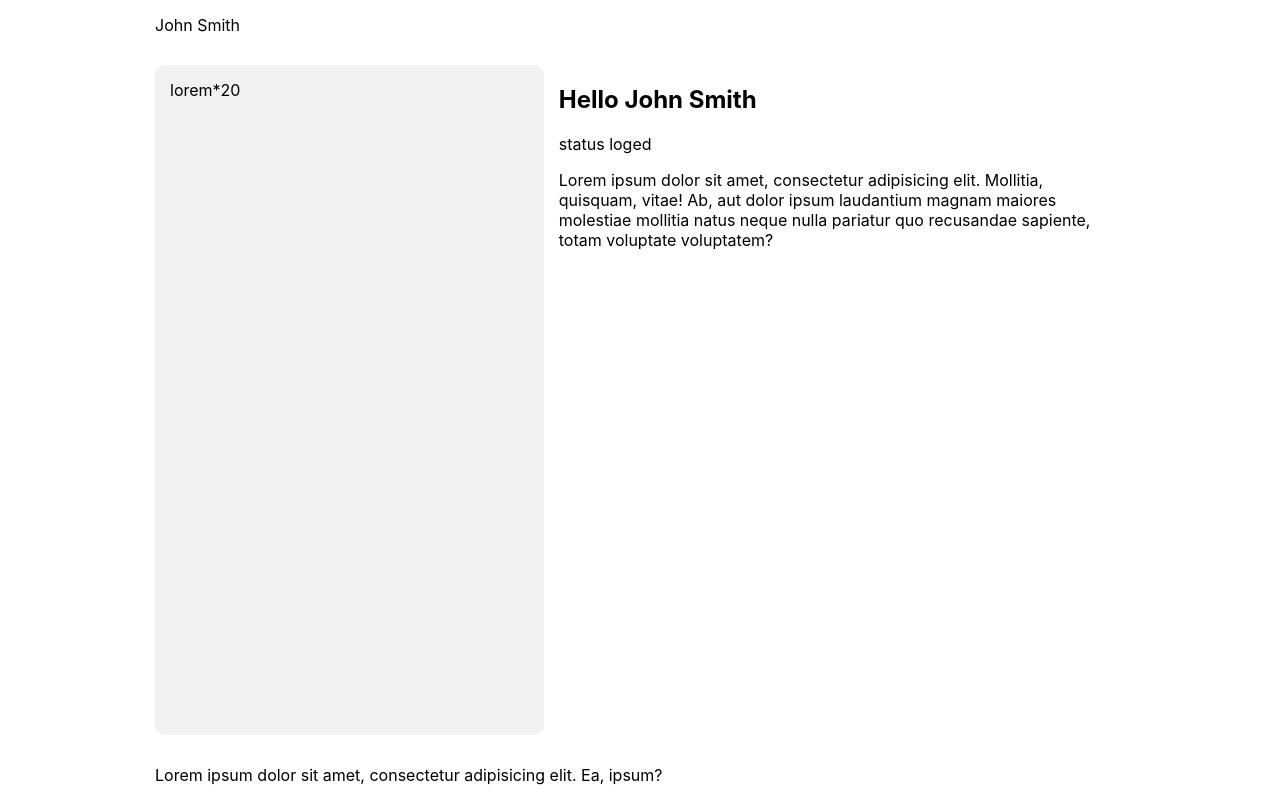
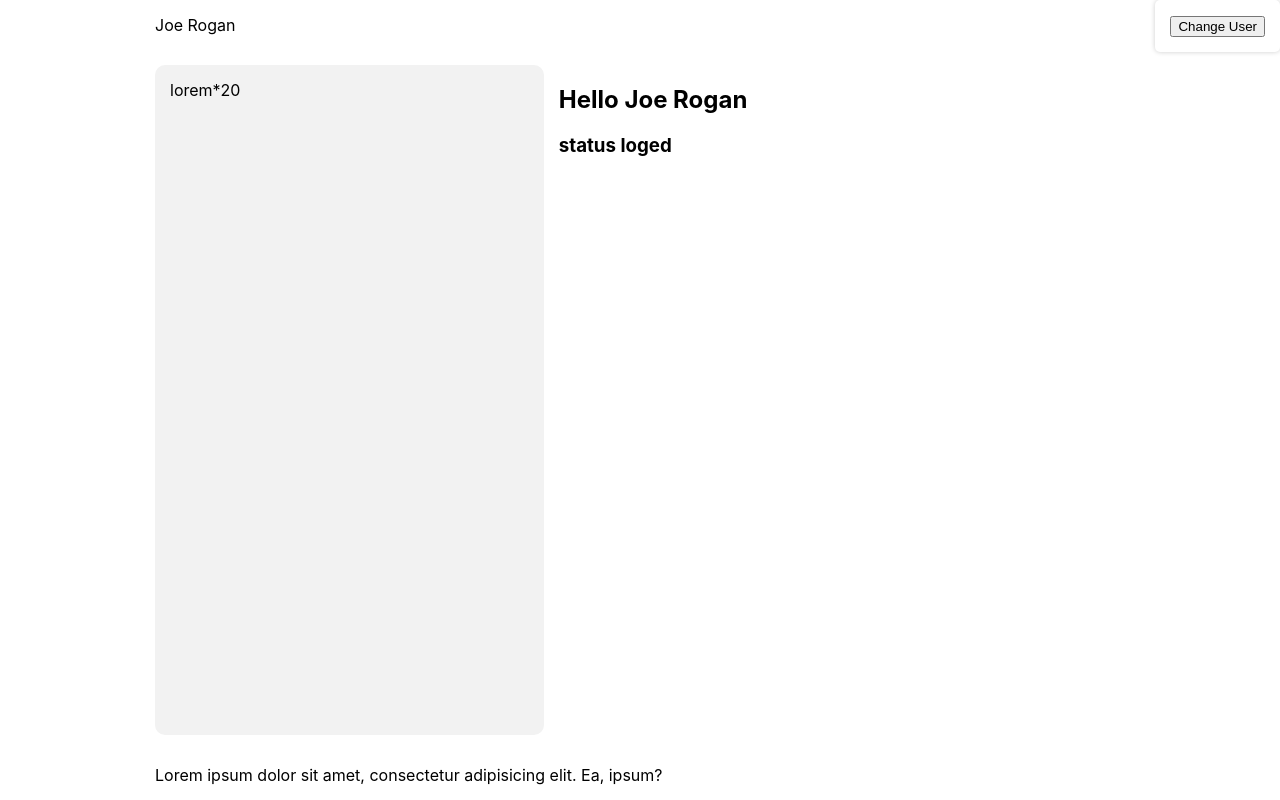
Before and after one commit to frozenfire1984/react-js__learning__context, a React (Create React App) app: page / in a window 1280 px wide. Built offline with nearby package versions, Linux system fonts and the light colour scheme.

Commit message:
reverted user back as string; added setState inside children by context; adding timeout for setState

```diff
--- a/src/App.js
+++ b/src/App.js
@@ -1,13 +1,13 @@
-import {createContext,useContext} from 'react';
+import {createContext,useContext,useState,useEffect} from 'react';
 import './styles/style.css';
 
 const UserContext = createContext("Unknown");
 
 const UserInfo = () => {
-  const user = useContext(UserContext);
+  const {userName} = useContext(UserContext);
   return (
     <div className="userInfo">
-      {user.name}
+      {userName}
     </div>
   )
 };
@@ -23,7 +23,7 @@ const Header = () => {
 };
 
 const Main = ({children}) => {
-  const {user} = useContext(UserContext);
+  const {userName,userStatus} = useContext(UserContext);
   return (
     <main className="main">
       <div className="container">
@@ -32,16 +32,28 @@ const Main = ({children}) => {
             lorem*20
           </aside>
           <div className="cols__content">
-            {/*<h2>Hello {user.name}</h2>*/}
+            <div>
+              <h2>Hello {userName}</h2>
+              <h3>status {userStatus}</h3>
+            </div>
 
-            <UserContext.Consumer>
+            {/*<UserContext.Consumer>
+              {userName => (
+                <div>
+                  <h2>Hello {userName}</h2>
+
+                </div>
+              )}
+            </UserContext.Consumer>*/}
+
+            {/*<UserContext.Consumer>
               {user => (
                 <div>
                   <h2>Hello {user.name}</h2>
                   <span>status {user.status}</span>
                 </div>
               )}
-            </UserContext.Consumer>
+            </UserContext.Consumer>*/}
             {children}
           </div>
         </div>
@@ -60,9 +72,15 @@ const Footer = () => {
   )
 };
 
-const Layout = ({children}) => {
+const Layout = (props, {children}) => {
+  const {setUserName} = useContext(UserContext);
   return (
     <main className="layout">
+      <div className="panel">
+        {/*<button onClick={() => props.setUserName("Dana White")}>Change User</button>*/} {/*Lifting State up*/}
+        <button onClick={() => setUserName("Dana White")}>Change User</button>
+        {/*<div className="panel__content">{props.test}</div>*/}
+      </div>
       <Header/>
       <Main children={children}/>
       <Footer/>
@@ -71,17 +89,28 @@ const Layout = ({children}) => {
 };
 
 const App = () => {
-  //const userName = "John Smith";
-  const user = {
+  const [userName, setUserName] = useState("John Smith");
+  const userStatus = "loged";
+
+  useEffect(() => {
+    setTimeout(() => {
+      setUserName("Joe Rogan");
+    },5000)
+  },[]);
+
+  /*const user = {
     "name": "John Smith",
     "age": 30,
     "status": "loged"
-  };
+  };*/
 
   return (
     <div className="app">
-      <UserContext.Provider value={user}>
-        <Layout>
+      <UserContext.Provider value={{userName, userStatus, setUserName}}>
+        <Layout
+          //setUserName={setUserName} //Lifting State up
+          //test="foo bar"
+        >
           <p>Lorem ipsum dolor sit amet, consectetur adipisicing elit. Mollitia, quisquam, vitae! Ab, aut dolor ipsum
           laudantium magnam maiores molestiae mollitia natus neque nulla pariatur quo recusandae sapiente, totam voluptate
           voluptatem?
--- a/src/styles/style.css
+++ b/src/styles/style.css
@@ -1,3 +1,6 @@
+body {
+  font-size: 16px; }
+
 .app {
   display: flex;
   flex-direction: column;
@@ -9,9 +12,22 @@
   padding: 15px; }
 
 .layout {
+  position: relative;
   display: flex;
   flex-direction: column;
   flex: 1; }
+
+.panel {
+  position: absolute;
+  right: 0;
+  top: 0;
+  padding: 15px;
+  border: 1px #f2f2f2;
+  border-radius: 5px;
+  box-shadow: 0 0 5px rgba(0, 0, 0, 0.2); }
+  .panel .panel__content {
+    margin-top: 5px;
+    font-size: .8em; }
 
 .main {
   flex: 1;
--- a/src/styles/style.scss
+++ b/src/styles/style.scss
@@ -1,3 +1,7 @@
+body {
+  font-size: 16px;
+}
+
 .app {
   display: flex;
   flex-direction: column;
@@ -11,9 +15,25 @@
 }
 
 .layout {
+  position: relative;
   display: flex;
   flex-direction: column;
   flex: 1;
+}
+
+.panel {
+  position: absolute;
+  right: 0;
+  top: 0;
+  padding: 15px;
+  border: 1px hsl(0,0%,95%);
+  border-radius: 5px;
+  box-shadow: 0 0 5px hsla(0,0%,0%,.2);
+
+  & &__content {
+    margin-top: 5px;
+    font-size: .8em;
+  }
 }
 
 .main {
```
Also changed, not shown: 1 other file (tests, documents, lock files or other folders).
